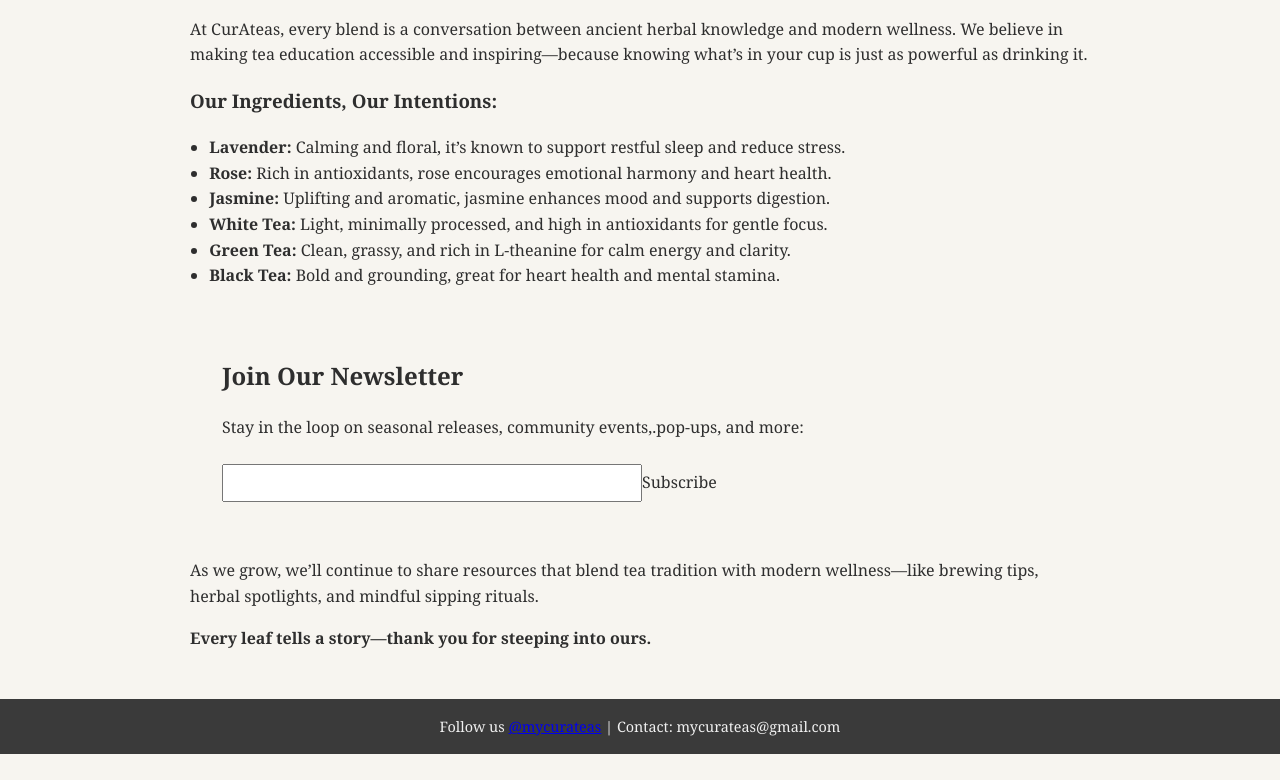
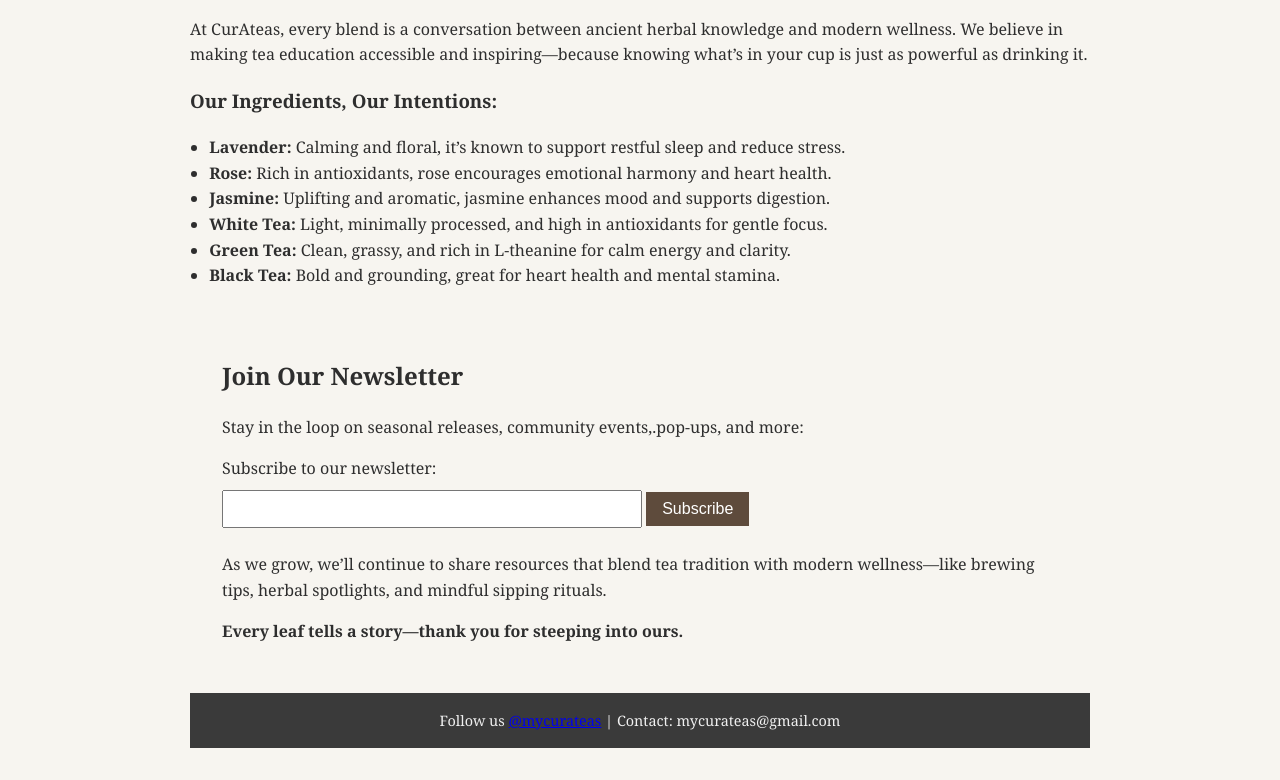
Before and after one commit to CurAteas/CurAteas.github.io, a plain HTML site: page index.html in a window 1280 px wide. Shown: the part 3775-4555 px from the top of the page. Before the commit the page ends 4529 px from the top, so only its background shows below. Drawn offline with Linux system fonts and the light colour scheme.

Commit message:
Update index.html

```diff
--- a/index.html
+++ b/index.html
@@ -181,11 +181,11 @@
 <section id="Be_in_the_know">
     <h2>Join Our Newsletter</h2>
     <p>Stay in the loop on seasonal releases, community events,.pop-ups, and more:</p>
-    <form>
-      <input type="email" formspree="https://formspree.io/f/xqaqowkw>
-      <button type="submit">Subscribe</button>
-    </form>
-  </section>
+   <form action="https://formspree.io/f/yourFormID" method="POST">
+  <label for="email">Subscribe to our newsletter:</label><br>
+  <input type="email" name="email" "placeholder=https://formspree.io/f/yourFormID" required>
+  <button type="submit">Subscribe</button>
+</form>
 
 
   <p>As we grow, we’ll continue to share resources that blend tea tradition with modern wellness—like brewing tips, herbal spotlights, and mindful sipping rituals.</p>
```
